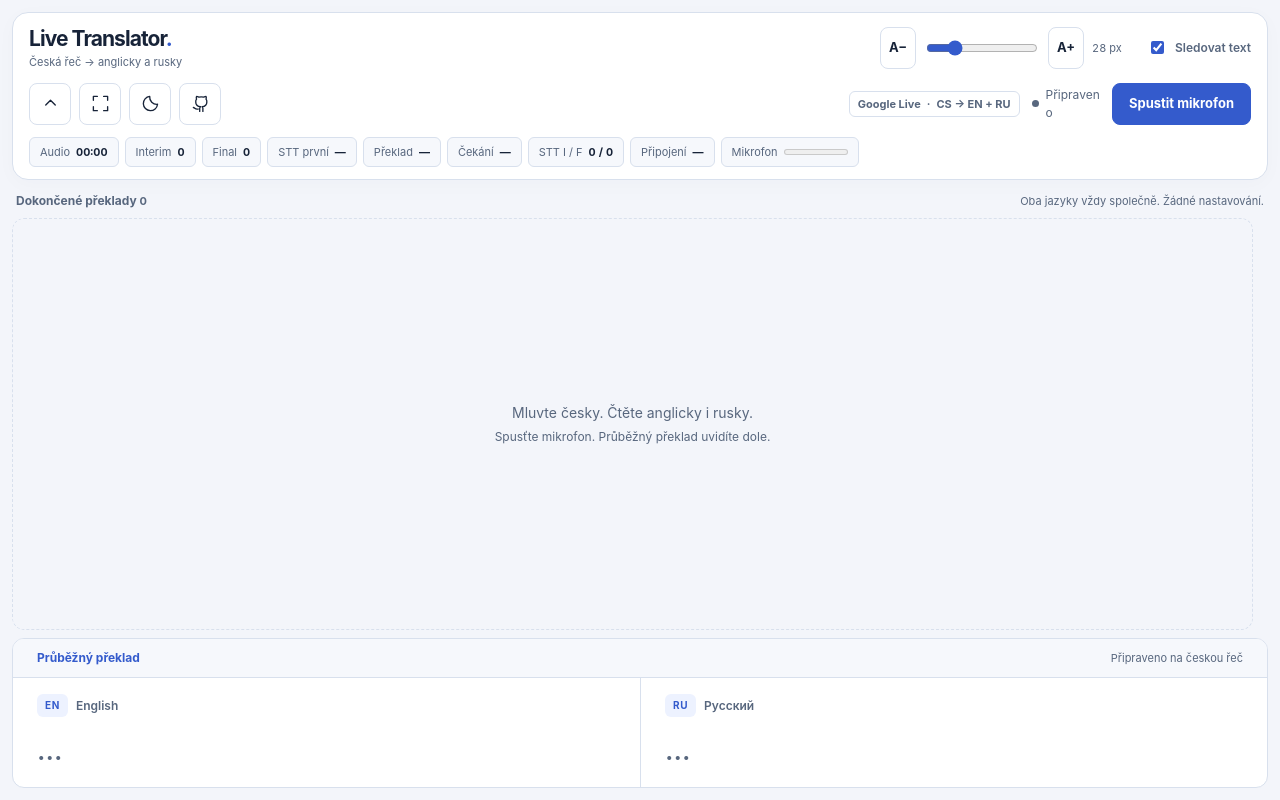
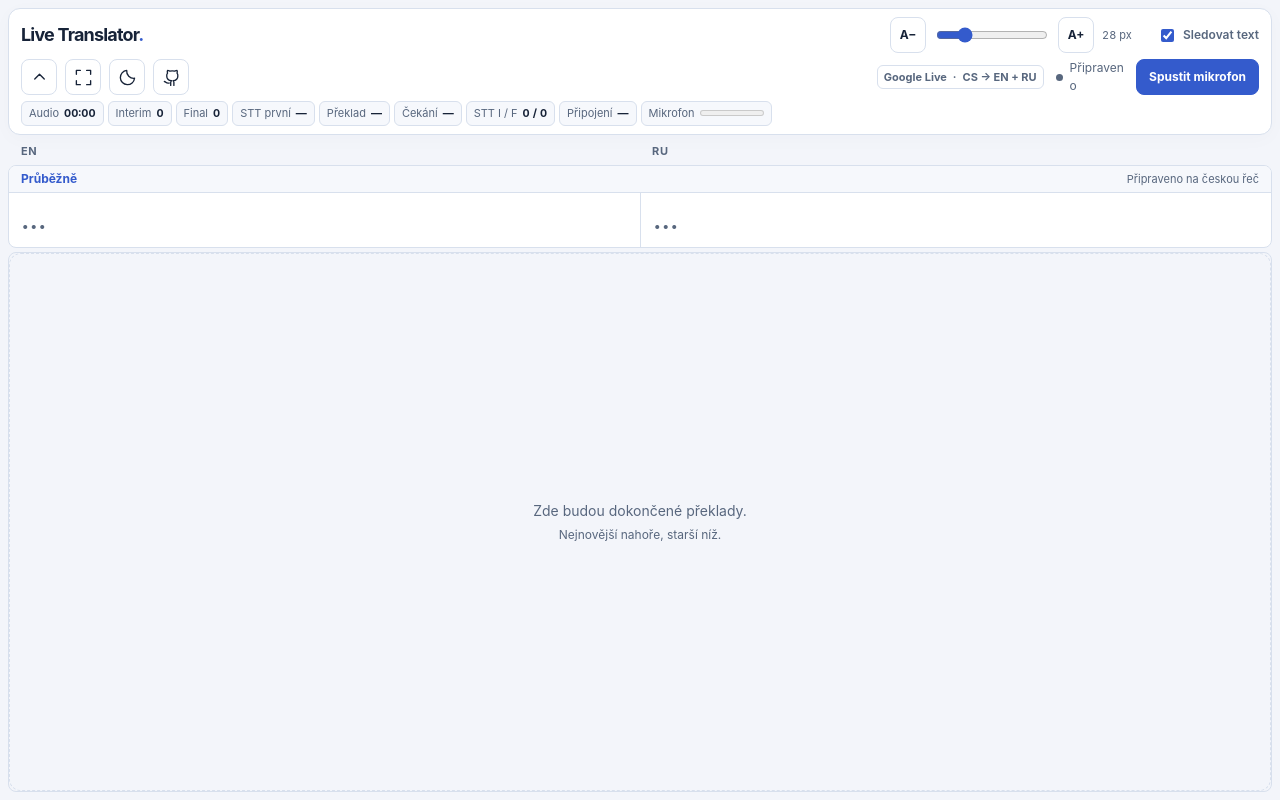
Before and after one commit to Rhiz3K/realtime-stt-translator, a FastAPI app: template app/templates/index.html in a window 1280 px wide. Run offline with FastAPI, Linux system fonts and the light colour scheme; the template is opened without the code that fills it, so the values that code supplies are empty.

Commit message:
feat(ui): show newest translations first in compact layout

```diff
--- a/app/static/translator.css
+++ b/app/static/translator.css
@@ -1,10 +1,10 @@
 /* Atoms */
 [hidden] { display: none !important; }
 body { background: var(--bg); }
-.ui-button { display: inline-flex; align-items: center; justify-content: center; gap: var(--space-2); min-height: 42px; padding: 0 16px; border: 1px solid var(--line); border-radius: var(--radius-small); background: var(--surface); color: var(--text); font-size: 13px; font-weight: 700; cursor: pointer; text-decoration: none; white-space: nowrap; }
+.ui-button { display: inline-flex; align-items: center; justify-content: center; gap: var(--space-2); min-height: 36px; padding: 0 12px; border: 1px solid var(--line); border-radius: var(--radius-small); background: var(--surface); color: var(--text); font-size: 12px; font-weight: 700; cursor: pointer; text-decoration: none; white-space: nowrap; }
 .ui-button:hover:not(:disabled) { background: var(--surface-raised); border-color: var(--muted); }
 .ui-button:disabled { opacity: .5; cursor: not-allowed; }
-.ui-button--icon { width: 42px; padding: 0; }
+.ui-button--icon { width: 36px; padding: 0; }
 .ui-button--small { min-width: 36px; padding: 0 8px; }
 .ui-button--primary { color: var(--action-fg); background: var(--action-bg); border-color: var(--action-bg); }
 .ui-button--primary:hover:not(:disabled) { background: var(--action-hover); border-color: var(--action-hover); }
@@ -12,61 +12,57 @@ body { background: var(--bg); }
 .ui-button[aria-pressed="true"]:not(.ui-button--primary) { background: var(--accent-soft); color: var(--accent); border-color: var(--accent); }
 .ui-button:focus-visible, input:focus-visible, [tabindex]:focus-visible { outline: 3px solid var(--accent); outline-offset: 3px; }
 .ui-icon { width: 19px; height: 19px; }
-.ui-badge, .language-tag { display: inline-flex; align-items: center; gap: 6px; border: 1px solid var(--line); border-radius: 6px; padding: 4px 8px; color: var(--muted); font-size: 11px; font-weight: 700; white-space: nowrap; }
-.ui-check { display: inline-flex; align-items: center; gap: 8px; min-height: 42px; font-size: 12px; font-weight: 600; color: var(--muted); cursor: pointer; }
+.ui-badge { display: inline-flex; align-items: center; gap: 6px; border: 1px solid var(--line); border-radius: 6px; padding: 3px 6px; color: var(--muted); font-size: 11px; font-weight: 700; white-space: nowrap; }
+.ui-check { display: inline-flex; align-items: center; gap: 6px; min-height: 36px; font-size: 12px; font-weight: 600; color: var(--muted); cursor: pointer; }
 input { accent-color: var(--accent); }
 .status { display: flex; align-items: center; gap: 7px; font-size: 12px; color: var(--muted); min-width: 0; overflow-wrap: anywhere; }
 .status::before { content: ''; flex: 0 0 7px; height: 7px; border-radius: 50%; background: currentColor; }
 .status[data-state="live"] { color: var(--success); }
 .status[data-state="error"] { color: var(--danger); }
-.metric { display: flex; align-items: baseline; gap: 6px; font-size: 11px; padding: 6px 10px; border: 1px solid var(--line); border-radius: 6px; background: var(--surface-raised); }
+.metric { display: flex; align-items: baseline; gap: 5px; font-size: 11px; padding: 3px 7px; border: 1px solid var(--line); border-radius: 6px; background: var(--surface-raised); }
 .metric dt { color: var(--muted); }
 .metric dd { margin: 0; font-weight: 700; font-variant-numeric: tabular-nums; }
 .metric--meter { align-items: center; }
 meter { display: block; width: 64px; height: 12px; }
-.translation { margin: 0; font-size: var(--translation-size); line-height: 1.5; font-weight: 450; letter-spacing: -.012em; white-space: pre-wrap; overflow-wrap: anywhere; }
-.language-label { display: flex; align-items: center; gap: 8px; margin: 0 0 12px; font-size: 12px; color: var(--muted); font-weight: 600; }
-.language-tag { color: var(--accent); background: var(--accent-soft); border: 0; font-size: 10px; letter-spacing: .06em; }
+.translation { margin: 0; font-size: var(--translation-size); line-height: 1.35; font-weight: 450; letter-spacing: -.012em; white-space: pre-wrap; overflow-wrap: anywhere; }
 
 /* Molecules: same language pair in the live preview and committed history. */
 .button-group, .presentation-controls, .font-control, .session-controls { display: flex; flex-wrap: wrap; align-items: center; gap: var(--space-2); }
 .presentation-controls { gap: var(--space-4); }
 .font-control input { width: 112px; }
 .font-control output { min-width: 39px; font-size: 11px; color: var(--muted); font-variant-numeric: tabular-nums; }
-.translation-pair { display: grid; grid-template-columns: repeat(2, minmax(0, 1fr)); }
-.language-panel { min-width: 0; padding: var(--space-4) var(--space-5); }
+.translation-pair, .language-headings { display: grid; grid-template-columns: repeat(2, minmax(0, 1fr)); }
+.language-panel { min-width: 0; padding: 8px 12px; }
 .language-panel + .language-panel { border-left: 1px solid var(--line); }
-.result { border: 1px solid var(--line); border-radius: var(--radius-medium); background: var(--surface); overflow: hidden; }
-.result__meta { display: flex; justify-content: space-between; gap: 12px; padding: 9px 24px; border-bottom: 1px solid var(--line); color: var(--muted); font-size: 10px; text-transform: uppercase; letter-spacing: .07em; font-variant-numeric: tabular-nums; }
+.result { border-bottom: 1px solid var(--line); background: var(--surface); }
+.result:first-child { background: var(--surface-raised); }
 .result-error { padding: var(--space-4); border-color: var(--danger); color: var(--danger); font-size: 14px; }
 
 /* Organisms and page layout: the live preview never scrolls out with history. */
-.dashboard { height: 100vh; height: 100dvh; display: grid; grid-template-rows: auto minmax(0, 1fr); padding: var(--space-3); gap: var(--space-3); }
-.toolbar { border: 1px solid var(--line); background: var(--surface); border-radius: var(--radius-large); padding: var(--space-3) var(--space-4); box-shadow: var(--shadow); }
+.dashboard { height: 100vh; height: 100dvh; display: grid; grid-template-rows: auto minmax(0, 1fr); padding: 8px; gap: 6px; }
+.toolbar { border: 1px solid var(--line); background: var(--surface); border-radius: var(--radius-medium); padding: 8px 12px; box-shadow: var(--shadow); }
 .toolbar__details, .toolbar__actions { display: flex; align-items: center; justify-content: space-between; flex-wrap: wrap; gap: var(--space-3); }
-.toolbar__details { padding-bottom: var(--space-3); }
-.brand h1 { margin: 0; font-size: 21px; letter-spacing: -.045em; line-height: 1.3; }
+.toolbar__details { padding-bottom: 6px; }
+.brand h1 { margin: 0; font-size: 18px; letter-spacing: -.045em; line-height: 1.3; }
 .brand__dot { color: var(--accent); }
-.brand p { margin: 2px 0 0; font-size: 11px; color: var(--muted); }
+.brand p { display: none; }
 .session-controls { justify-content: flex-end; gap: 12px; flex: 1; }
 .session-controls .status { max-width: 420px; }
-.metrics { display: flex; flex-wrap: wrap; gap: 6px; margin: 12px 0 0; }
+.metrics { display: flex; flex-wrap: wrap; gap: 4px; margin: 6px 0 0; }
 .toolbar[data-compact="true"] .toolbar__details { display: none; }
 .toolbar[data-compact="true"] #compact-toggle .ui-icon { transform: rotate(180deg); }
-.workspace { min-height: 0; display: grid; grid-template-rows: auto minmax(0, 1fr) auto; gap: var(--space-2); }
-.workspace__heading { display: flex; align-items: center; justify-content: space-between; gap: 10px; padding: 0 4px; }
-.workspace__heading h2 { margin: 0; font-size: 12px; font-weight: 650; color: var(--muted); }
-.workspace__heading span { color: var(--muted); font-size: 11px; }
-.history-scroll { overflow: auto; min-height: 0; scrollbar-gutter: stable; overscroll-behavior: contain; border-radius: var(--radius-medium); }
-.history { display: grid; gap: var(--space-3); }
+.workspace { min-height: 0; display: grid; grid-template-rows: auto auto minmax(0, 1fr); gap: 4px; }
+.workspace__heading { padding: 0 1px; }
+.language-headings h2 { margin: 0; padding: 2px 12px; font-size: 11px; font-weight: 750; letter-spacing: .06em; color: var(--muted); }
+.history-scroll { overflow: auto; overflow-anchor: none; min-height: 0; overscroll-behavior: contain; border: 1px solid var(--line); border-radius: var(--radius-small); }
+.history { display: grid; gap: 0; }
 .empty-state { display: grid; place-content: center; text-align: center; height: 100%; min-height: 80px; padding: 16px; border: 1px dashed var(--line); border-radius: var(--radius-medium); color: var(--muted); }
 .empty-state p { margin: 0; font-size: 14px; }
 .empty-state small { margin-top: 5px; font-size: 12px; }
-.live-panel { display: flex; flex-direction: column; border: 1px solid var(--accent); border-radius: var(--radius-medium); background: var(--surface); overflow: hidden; max-height: 44vh; max-height: 44dvh; }
+.live-panel { display: flex; flex-direction: column; border: 1px solid var(--accent); border-radius: var(--radius-small); background: var(--surface); overflow: hidden; max-height: 28vh; max-height: 28dvh; }
 .live-panel .translation-pair { min-height: 0; grid-auto-rows: minmax(0, 1fr); }
 .live-panel .language-panel { display: flex; flex-direction: column; min-height: 0; }
-.live-panel .language-label { flex-shrink: 0; }
-.live-panel__heading { display: flex; flex-shrink: 0; align-items: baseline; flex-wrap: wrap; gap: 8px 16px; justify-content: space-between; padding: 10px 24px; border-bottom: 1px solid var(--line); background: var(--accent-soft); }
+.live-panel__heading { display: flex; flex-shrink: 0; align-items: baseline; flex-wrap: wrap; gap: 4px 12px; justify-content: space-between; padding: 4px 12px; border-bottom: 1px solid var(--line); background: var(--accent-soft); }
 .live-panel__heading h2 { margin: 0; font-size: 12px; font-weight: 700; color: var(--accent); }
 .live-panel__heading p { margin: 0; font-size: 11px; color: var(--muted); }
 .live-panel[data-state="error"] { border-color: var(--danger); }
@@ -78,8 +74,8 @@ meter { display: block; width: 64px; height: 12px; }
 .presentation-notice { margin: 0; color: var(--muted); font-size: 12px; }
 :fullscreen { background: var(--bg); }
 @media (max-width: 740px) {
-  .dashboard { padding: 8px; gap: 8px; }
-  .toolbar { padding: 10px; }
+  .dashboard { padding: 6px; gap: 6px; }
+  .toolbar { padding: 6px 8px; }
   .toolbar__details { gap: 8px; }
   .brand h1 { font-size: 18px; }
   .presentation-controls { gap: 8px; }
@@ -90,10 +86,9 @@ meter { display: block; width: 64px; height: 12px; }
   .session-controls .status { flex: 1; }
   .metrics { gap: 4px; }
   .metric { font-size: 10px; padding: 4px 6px; }
-  .language-panel { padding: 12px; }
-  .language-label { margin-bottom: 8px; }
-  .live-panel__heading { padding: 8px 12px; }
-  .result__meta { padding: 8px 12px; }
+  .language-panel { padding: 6px 8px; }
+  .language-headings h2 { padding: 2px 8px; }
+  .live-panel__heading { padding: 4px 8px; }
 }
 @media (max-width: 460px) {
   .presentation-controls { width: 100%; justify-content: space-between; }
@@ -104,9 +99,5 @@ meter { display: block; width: 64px; height: 12px; }
   .session-controls { flex-wrap: nowrap; }
   .session-controls .ui-button { padding: 0 10px; font-size: 12px; }
   .status { font-size: 11px; }
-  .translation-pair { grid-template-columns: 1fr; }
-  .language-panel + .language-panel { border-left: 0; border-top: 1px solid var(--line); }
-  .live-panel { max-height: 42dvh; }
-  .workspace__heading > span { display: none; }
 }
 @media (prefers-reduced-motion: reduce) { *, *::before, *::after { animation: none !important; scroll-behavior: auto !important; transition: none !important; } }
--- a/app/templates/components/translation-pair.html
+++ b/app/templates/components/translation-pair.html
@@ -1,8 +1,7 @@
 {% macro translation_pair(live=false) -%}
 <div class="translation-pair">
-  {% for code, name, tag in [('en', 'English', 'EN'), ('ru', 'Русский', 'RU')] %}
-  <section class="language-panel" lang="{{ code }}">
-    <h3 class="language-label"><span class="language-tag">{{ tag }}</span>{{ name }}</h3>
+  {% for code in ['en', 'ru'] %}
+  <section class="language-panel" lang="{{ code }}" aria-labelledby="language-{{ code }}-heading">
     <p {% if live %}id="live-{{ code }}" tabindex="0"{% endif %} class="translation{% if not live %} result-{{ code }}{% endif %}"></p>
   </section>
   {% endfor %}
--- a/app/templates/index.html
+++ b/app/templates/index.html
@@ -14,24 +14,26 @@
   {% include 'components/toolbar.html' %}
   <div class="workspace">
     <div class="workspace__heading">
-      <h2>Dokončené překlady <span id="history-count">0</span></h2>
-      <span>Oba jazyky vždy společně. Žádné nastavování.</span>
+      <div class="language-headings">
+        <h2 id="language-en-heading" lang="en">EN</h2>
+        <h2 id="language-ru-heading" lang="ru">RU</h2>
+      </div>
+      <span id="history-count" class="sr-only">0</span>
       <p id="presentation-notice" class="presentation-notice" role="status" hidden></p>
     </div>
+    <section id="live-panel" class="live-panel" data-state="idle" aria-labelledby="live-title">
+      <div class="live-panel__heading"><h2 id="live-title">Průběžně</h2><p id="live-note" role="status">Připraveno na českou řeč</p></div>
+      {{ translation_pair(live=true) }}
+    </section>
     <div id="history-scroll" class="history-scroll" tabindex="0" role="region" aria-label="Historie překladu">
-      <div id="history-empty" class="empty-state"><p>Mluvte česky. Čtěte anglicky i rusky.</p><small>Spusťte mikrofon. Průběžný překlad uvidíte dole.</small></div>
+      <div id="history-empty" class="empty-state"><p>Zde budou dokončené překlady.</p><small>Nejnovější nahoře, starší níž.</small></div>
       <div id="history" class="history" role="log" aria-label="Dokončené překlady" aria-live="polite" aria-relevant="additions"></div>
     </div>
-    <section id="live-panel" class="live-panel" data-state="idle" aria-labelledby="live-title" tabindex="0">
-      <div class="live-panel__heading"><h2 id="live-title">Průběžný překlad</h2><p id="live-note" role="status">Připraveno na českou řeč</p></div>
-      {{ translation_pair(live=true) }}
-    </section>
   </div>
 </main>
 
 <template id="result-template">
   <article class="result">
-    <div class="result__meta"><span class="result-number"></span><span>Finální překlad</span></div>
     {{ translation_pair() }}
   </article>
 </template>
```
Also changed, not shown: app/static/translator-ui.js (+18 -9 lines), tests/frontend-runtime.test.cjs (+38 -12 lines), tests/test_frontend.py (+13 -0 lines), README.md.
